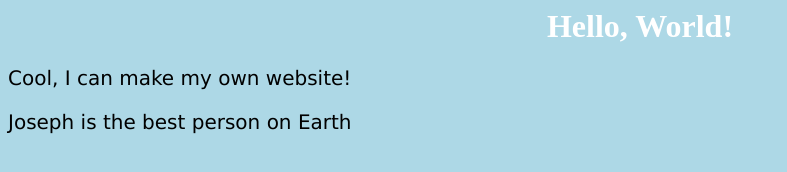
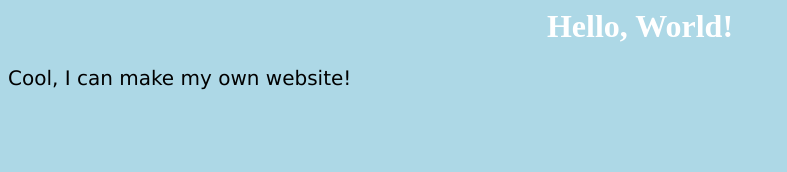
Before and after one commit to redgreenandblue/website, a plain HTML site: page index.html in a window 1280 px wide. Shown: the whole page, without its empty margins (0-787 px from the left). Drawn offline with Linux system fonts and the light colour scheme.

Commit message:
Update index.html

```diff
--- a/index.html
+++ b/index.html
@@ -20,7 +20,6 @@
 
     <h1>Hello, World!</h1>
     <p>Cool, I can make my own website!</p>
-    <p>Joseph is the best person on Earth</p>
 
   </body>
 </html>
```
